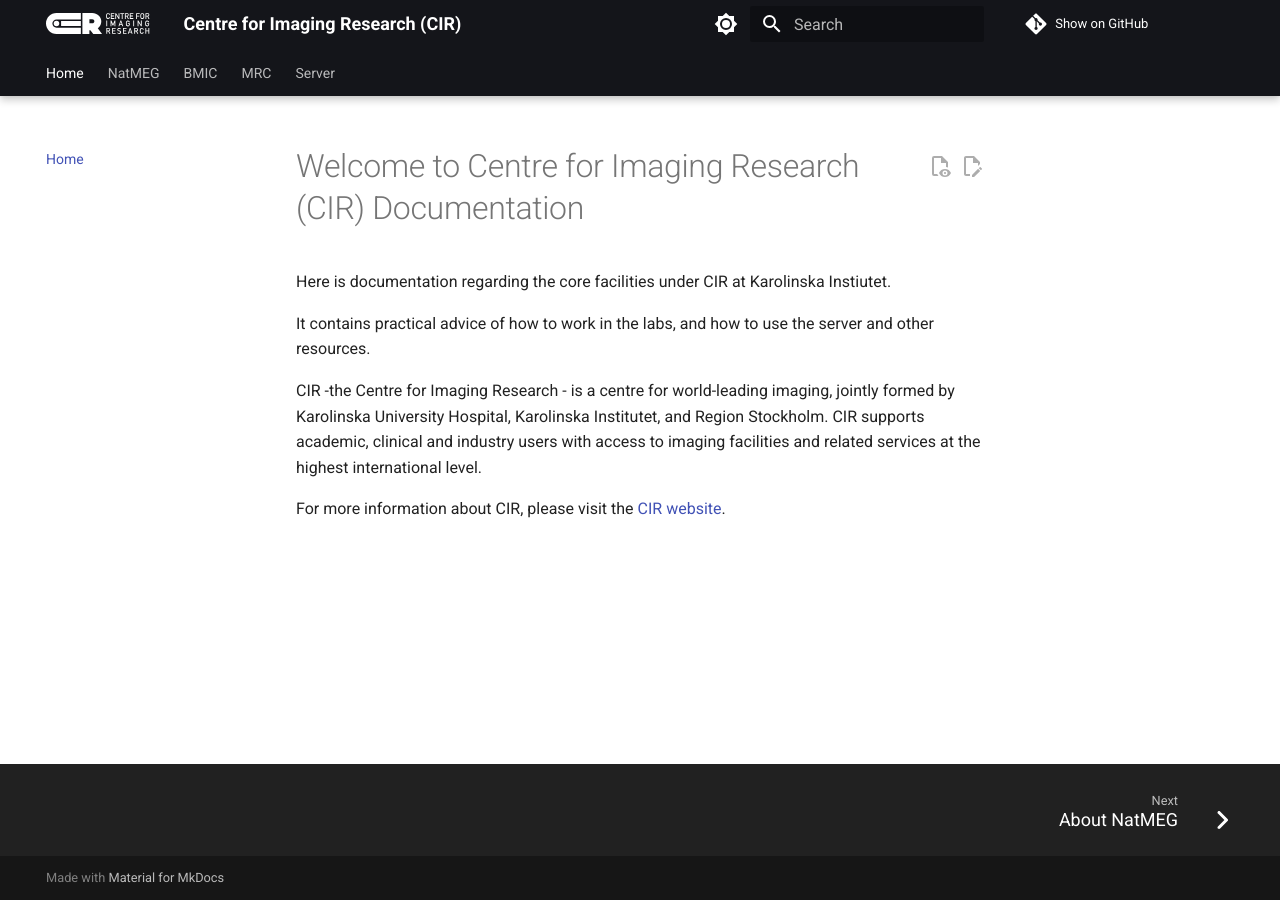
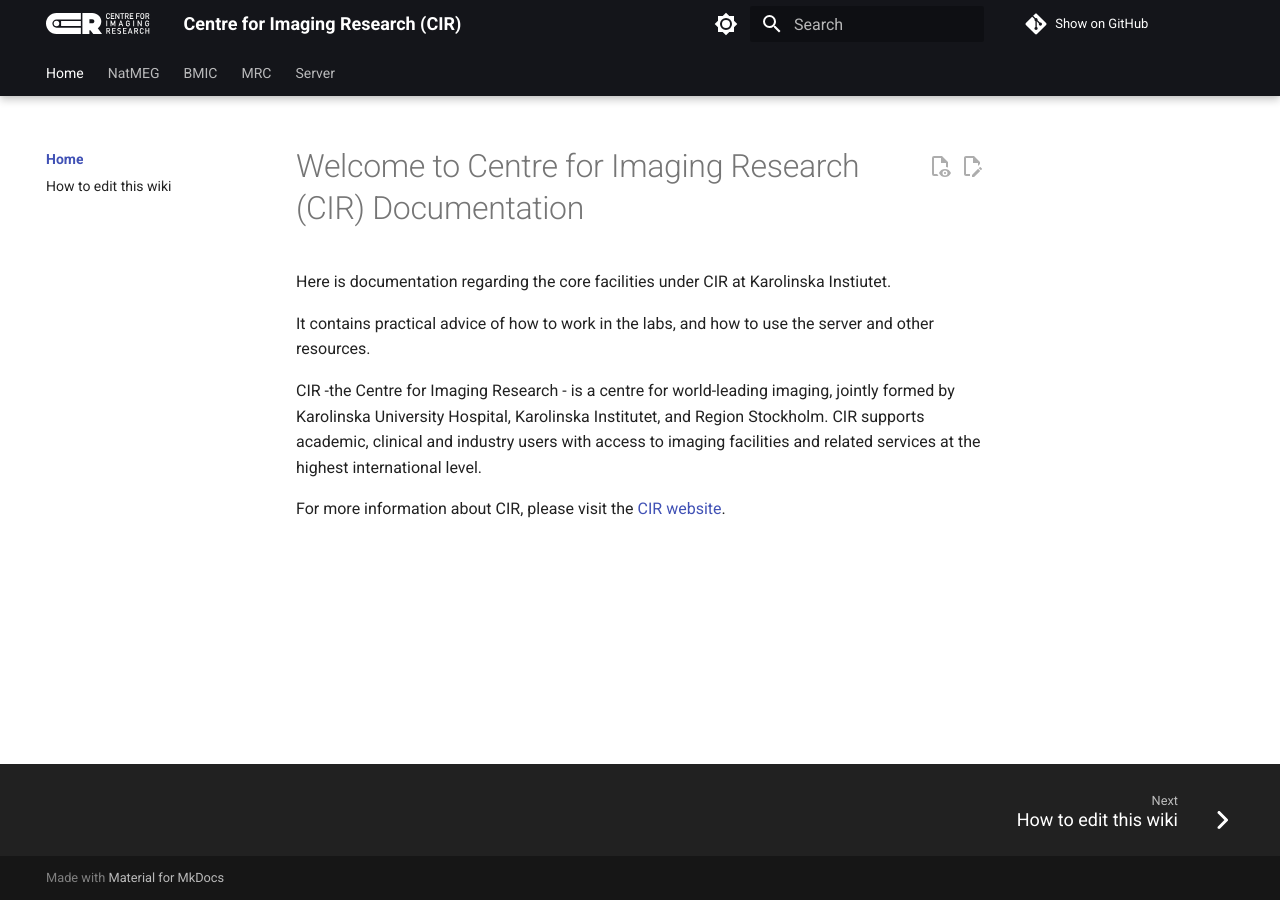
Before and after one commit to natmegsweden/documentation, an MkDocs documentation site: the page built from docs/index.md, in a window 1280 px wide. Built offline with MkDocs 1.6.1 and Material for MkDocs 9.7.7, drawn with Linux system fonts in a browser that asks for light colours; comment, search, counter and statistics services are not loaded.

Commit message:
Added how-to-page

```diff
--- a/mkdocs.yml
+++ b/mkdocs.yml
@@ -75,7 +75,9 @@ extra:
 
 
 nav:
-  - Home: index.md
+  - Home:
+    - index.md
+    - How to edit this wiki: edit-this-wiki.md
   - NatMEG:
     - natmeg/index.md
     - Preparation: natmeg/preparation/
```
Also changed, not shown: docs/edit-this-wiki.md (added, +11 -0 lines).
